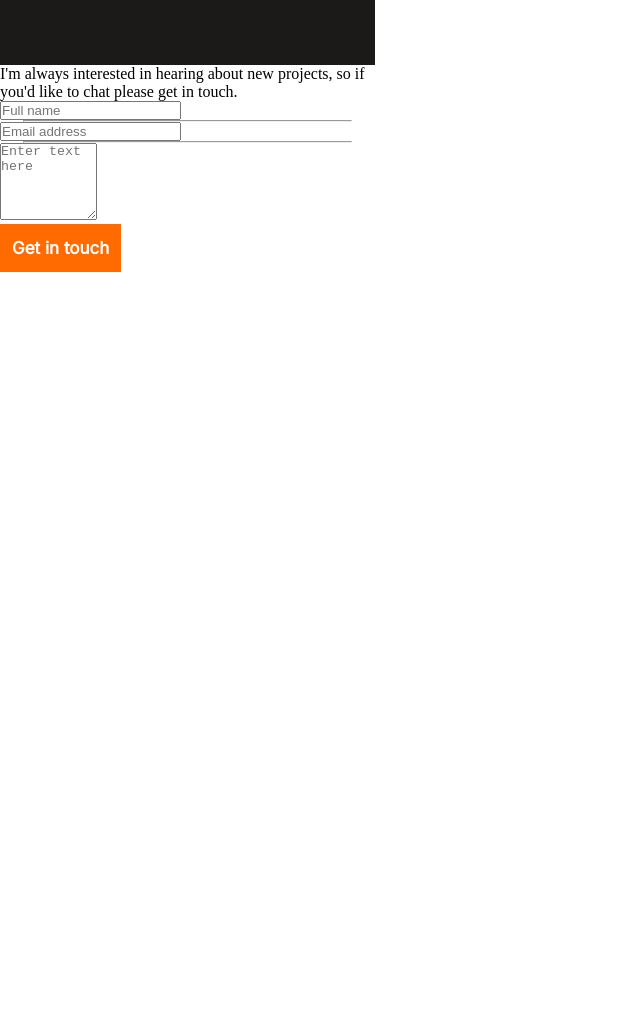
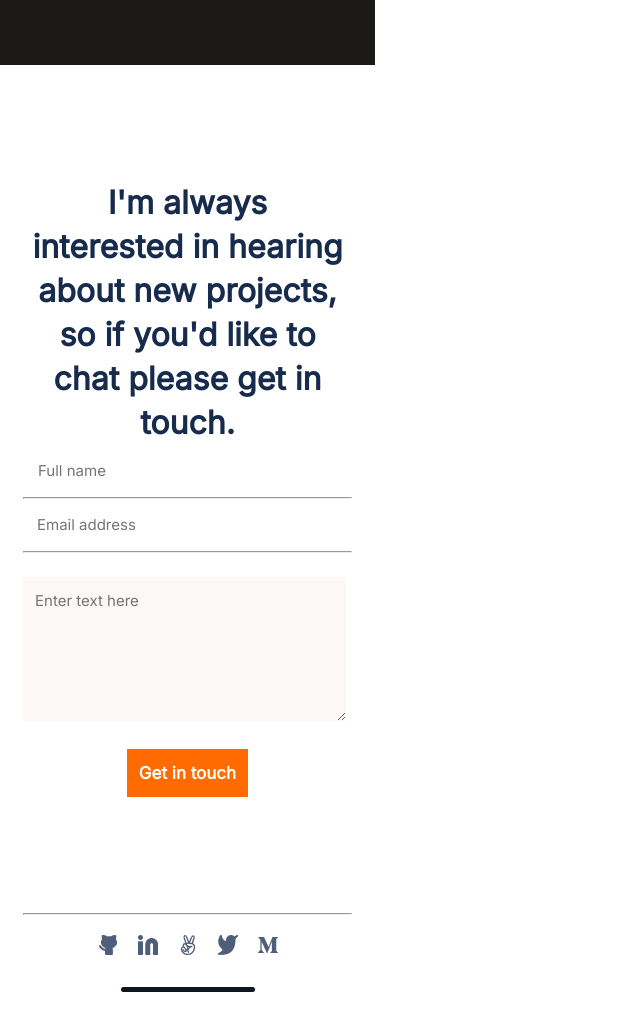
Before and after one commit to nachosala89/my-portfolio, a website: page index.html in a window 1280 px wide. Shown: the part 5963-6975 px from the top of the page, without its empty margins (0-640 px from the left). Before the commit the page ends 6235 px from the top, so only its background shows below. Drawn offline with Linux system fonts and the light colour scheme.

Commit message:
Add styles and footer

```diff
--- a/index.html
+++ b/index.html
@@ -35,7 +35,7 @@ rel="stylesheet">
 			work and experience! If you like what you see and have a project you need coded,
 			don’t hesitate to contact me.
     </p>
-    <ul id="social-links" class="flex-row">
+    <ul class="flex-row social-links">
       <li>
         <a href="https://github.com/nachosala89">
           <img src="./images/social-links/github.png" alt="Github">
@@ -200,12 +200,12 @@ rel="stylesheet">
       </ul>
     </div>
   </section>
-  <section id="contact-form">
-    <p>I'm always interested in hearing about new projects,
+  <section id="contact-form" class="flex-column">
+    <p>I'm always <br>interested in hearing about new projects,
       so if you'd like to chat please get in touch.</p>
     <form action="https://formspree.io/f/xzbykgyg" method="POST">
-      <ul>
-        <li>
+      <ul class="flex-column">
+        <li id="name-label">
           <label>
             <input type="text" id="name" name="name" placeholder="Full name" maxlength="30"
             required>
@@ -219,12 +219,45 @@ rel="stylesheet">
         </li>
         <li>
           <hr>
-          <textarea name="message" id="message" cols="10" rows="5"
+          <textarea name="message" id="message" cols="31" rows="5"
           placeholder="Enter text here" maxlength="500" required></textarea>
         </li>
-        <button type="submit">Get in touch</button>
+        <li>
+          <button id="form-button" type="submit">Get in touch</button>
+        </li>
       </ul>
     </form>
   </section>
+  <hr>
+  <footer class="flex-column">
+    <ul class="flex-row social-links">
+      <li>
+        <a href="https://github.com/nachosala89">
+          <img src="./images/social-links/github2.png" alt="Github">
+        </a>
+      </li>
+      <li>
+        <a href="https://www.linkedin.com/in/juan-ignacio-sala">
+          <img src="./images/social-links/linkedin2.png" alt="LinkedIn">
+        </a>
+      </li>
+      <li>
+        <a href="#">
+          <img src="./images/social-links/angelist2.png" alt="AngelList">
+        </a>
+      </li>
+      <li>
+        <a href="https://twitter.com/nachosala89">
+          <img src="./images/social-links/twitter2.png" alt="Twitter">
+        </a>
+      </li>
+      <li>
+        <a href="#">
+          <img src="./images/social-links/medium2.png" alt="Medium">
+        </a>
+      </li>
+    </ul>
+    <div id="footer-line"></div>
+  </footer>
 </body>
 </html>
--- a/style.css
+++ b/style.css
@@ -97,7 +97,7 @@ a:visited {
   margin: 0;
 }
 
-#social-links {
+.social-links {
   width: 200px;
   height: 40px;
   justify-content: space-around;
@@ -290,3 +290,61 @@ button:disabled {
 #about-me-skills img {
   margin: 0 8px;
 }
+
+#contact-form {
+  height: 848px;
+  justify-content: center;
+  padding: 0 24px;
+}
+
+#contact-form p {
+  font-family: 'Inter', sans-serif;
+  font-style: normal;
+  font-weight: bold;
+  font-size: 32px;
+  line-height: 44px;
+  text-align: center;
+  color: #172b4d;
+}
+
+input,
+textarea {
+  border: none;
+  font-family: 'Inter', sans-serif;
+  font-style: normal;
+  font-weight: normal;
+  font-size: 15px;
+  line-height: 24px;
+}
+
+input {
+  padding: 14px;
+}
+
+textarea {
+  background-color: #fbf8f7;
+  margin-top: 24px;
+  margin-bottom: 24px;
+  padding: 12px;
+}
+
+#contact-form ul {
+  justify-content: center;
+  align-items: center;
+}
+
+#name-label {
+  align-self: flex-start;
+}
+
+footer {
+  align-items: center;
+}
+
+#footer-line {
+  width: 134px;
+  height: 5px;
+  background-color: #0d151e;
+  border-radius: 10px;
+  margin: 20px 0;
+}
```
Also changed, not shown: images/social-links/angelist2.png (added), images/social-links/github2.png (added), images/social-links/linkedin2.png (added), images/social-links/medium2.png (added), images/social-links/twitter2.png (added).
